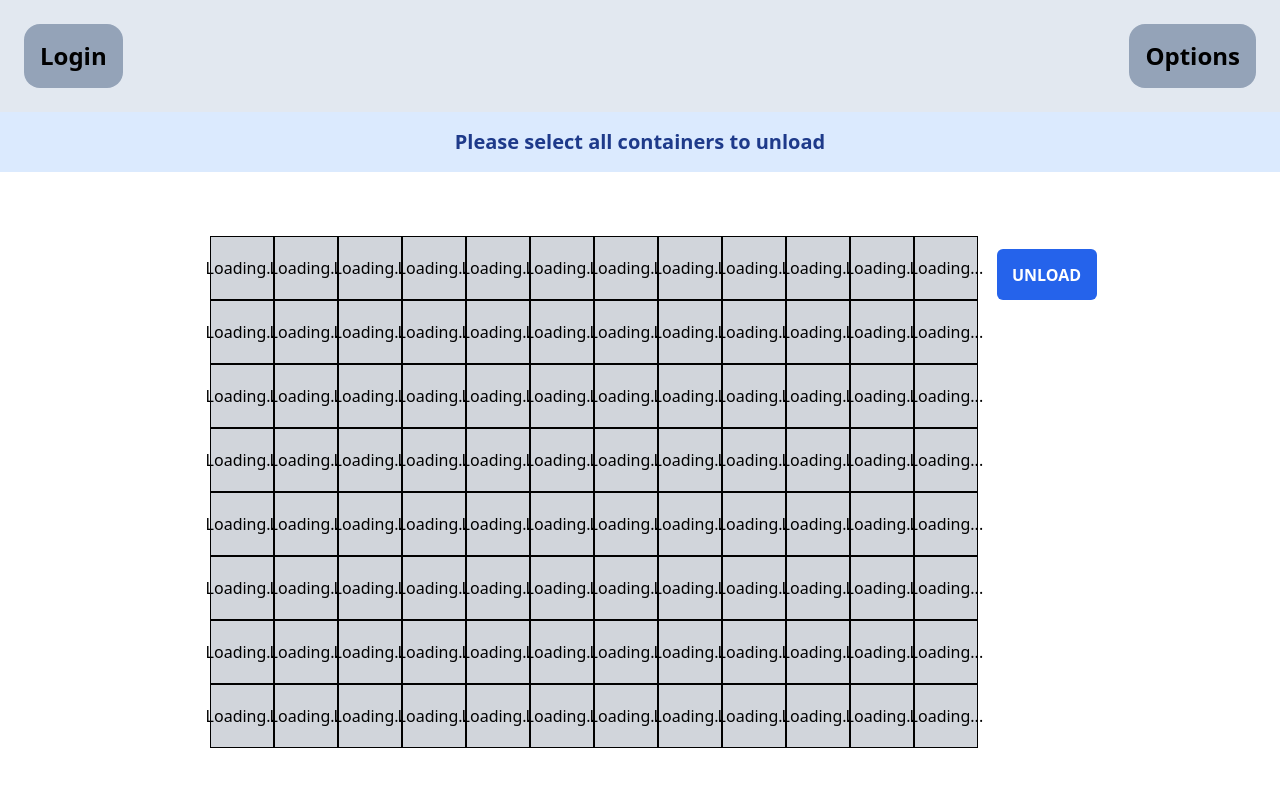
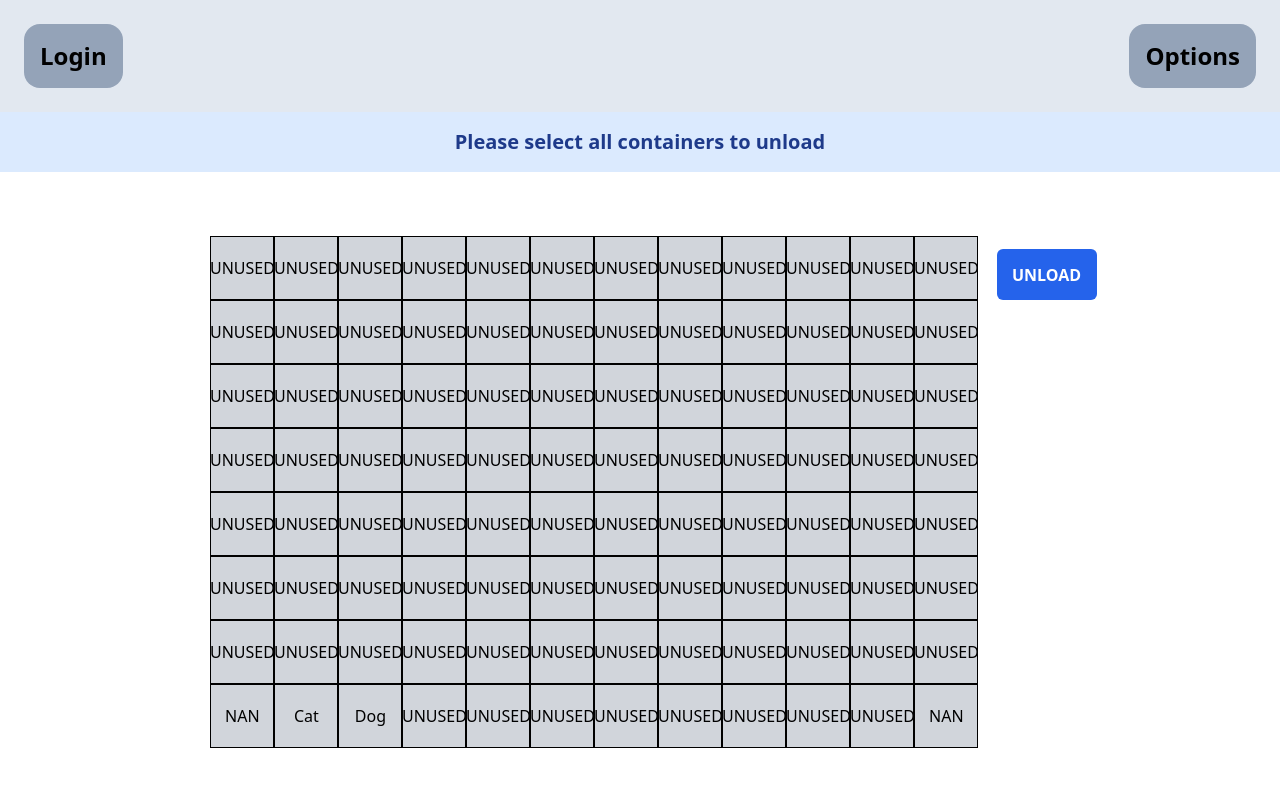
Before and after one commit to FelixMDM/CargoPilot, a Next.js app in the folder client/: page /loadUnload in a window 1280 px wide. Shown: the top 786 px of the page. Built offline with nearby package versions, Linux system fonts and the light colour scheme; no server answers.

Commit message:
update grid to match grid at each step using move prop, next step is to implement coloring

```diff
--- a/client/src/components/containers/containersLoadUnload.tsx
+++ b/client/src/components/containers/containersLoadUnload.tsx
@@ -1,53 +1,38 @@
 "use client";
-import React, { useEffect, useState } from "react";
+import React, { useState, useEffect } from "react";
 import { useSelectedCells } from "../loadUnload/SelectedCellsContext";
 
 interface ContainersProps {
-  selectable?: boolean; }
+  selectable?: boolean;
+  grid: string[][][]; // Array of grids for each move
+  currentMove: number; // Index of the current move
+}
 
-const Containers: React.FC<ContainersProps> = ({ selectable }) => {
-  //const { selectedCells, setSelectedCells } = useSelectedCells();
-  const { selectedCellsId, setSelectedCellsId } = useSelectedCells(); // cell IDs to handle same name selections
-  const [gridNames, setGridNames] = useState<string[][]>([]); //store container names
-  const [loading, setLoading] = useState<boolean>(true);
+const Containers: React.FC<ContainersProps> = ({ selectable, grid, currentMove }) => {
+  const { selectedCellsId, setSelectedCellsId } = useSelectedCells();
+  const [gridNames, setGridNames] = useState<string[][]>([]);
 
-  useEffect(() => { //get grid names from server endpoint
-    const fetchGridNames = async () => {
-      try {
-        const response = await fetch("http://localhost:8080/getGridNames");
-        const data = await response.json();
-
-        console.log("Server Response:", data);
-        if (data.gridNames) {
-          setGridNames(data.gridNames);
-        }
-      } catch (error) {
-        console.error("Error fetching grid names:", error);
-      } finally {
-        setLoading(false);
-      }
-    };
-
-    fetchGridNames();
-  }, []);
+  useEffect(() => {
+    if (grid && grid[currentMove]) {
+      setGridNames(grid[currentMove]); // update the gridNames based on the current move
+    }
+  }, [grid, currentMove]);
 
   const handleCellClick = (row: number, col: number, index: number) => {
     if (!selectable) return;
 
     const cellId = `${index}, (${row}, ${col})`;
-    const cellTitle = gridNames[row]?.[col] || "Loading...";
 
     setSelectedCellsId((prevSelectedIds) => {
       const newSelectedIds = new Set(prevSelectedIds);
       if (prevSelectedIds.has(cellId)) {
         newSelectedIds.delete(cellId);
-      }
-      else {
-        newSelectedIds.add(cellId); // select the cell in the ID set
+      } else {
+        newSelectedIds.add(cellId);
       }
       return newSelectedIds;
     });
-  }
+  };
 
   return (
     <div className="flex flex-col items-center">
@@ -57,28 +42,27 @@ const Containers: React.FC<ContainersProps> = ({ selectable }) => {
           const row = 7 - Math.floor(index / 12);
 
           const cellId = `${index}, (${row}, ${col})`;
-          const cellTitle = gridNames[row]?.[col] || "Loading..."; // Use grid title if available
-          const isSelected = selectedCellsId.has(cellId); // Check selection by ID
+          const cellTitle = gridNames[row]?.[col] || "Loading...";
+          const isSelected = selectedCellsId.has(cellId);
 
           const cellBgColor = selectable
             ? isSelected
-              ? "bg-green-500" // Selected cells are green
-              : "bg-gray-300" // Non-selected cells are gray
-            : "bg-gray-300"; // Default for non-selectable
+              ? "bg-green-500"
+              : "bg-gray-300"
+            : "bg-gray-300";
 
           return (
             <button
               key={index}
               className={`cell m-auto p-2 border border-black ${cellBgColor}`}
               onClick={() => handleCellClick(row, col, index)}
-              disabled={!selectable} // Disable for non-selectable
+              disabled={!selectable}
             >
-              {cellTitle} {/* Display the grid name */}
+              {cellTitle}
             </button>
           );
         })}
       </div>
-      {loading && <p>Loading grid names...</p>} {/* Show loading message */}
     </div>
   );
 };
--- a/client/src/components/loadUnload/Steps.tsx
+++ b/client/src/components/loadUnload/Steps.tsx
@@ -1,12 +1,49 @@
 "use client";
-import React from "react";
+import React, { useState } from "react";
 import Containers from "../containers/containersLoadUnload";
 
 const Steps = () => {
+  const moves = [
+    [
+      ["NAN", "Cat", "Dog", "UNUSED", "UNUSED", "UNUSED", "UNUSED", "UNUSED", "UNUSED", "UNUSED", "UNUSED", "NAN"],
+      ["UNUSED", "UNUSED", "UNUSED", "UNUSED", "UNUSED", "UNUSED", "UNUSED", "UNUSED", "UNUSED", "UNUSED", "UNUSED", "UNUSED"],
+      ["UNUSED", "UNUSED", "UNUSED", "UNUSED", "UNUSED", "UNUSED", "UNUSED", "UNUSED", "UNUSED", "UNUSED", "UNUSED", "UNUSED"],
+      ["UNUSED", "UNUSED", "UNUSED", "UNUSED", "UNUSED", "UNUSED", "UNUSED", "UNUSED", "UNUSED", "UNUSED", "UNUSED", "UNUSED"],
+      ["UNUSED", "UNUSED", "UNUSED", "UNUSED", "UNUSED", "UNUSED", "UNUSED", "UNUSED", "UNUSED", "UNUSED", "UNUSED", "UNUSED"],
+      ["UNUSED", "UNUSED", "UNUSED", "UNUSED", "UNUSED", "UNUSED", "UNUSED", "UNUSED", "UNUSED", "UNUSED", "UNUSED", "UNUSED"],
+      ["UNUSED", "UNUSED", "UNUSED", "UNUSED", "UNUSED", "UNUSED", "UNUSED", "UNUSED", "UNUSED", "UNUSED", "UNUSED", "UNUSED"],
+      ["UNUSED", "UNUSED", "UNUSED", "UNUSED", "UNUSED", "UNUSED", "UNUSED", "UNUSED", "UNUSED", "UNUSED", "UNUSED", "UNUSED"],
+    ],
+    [
+      ["NAN", "Cat", "UNUSED", "UNUSED", "Dog", "UNUSED", "UNUSED", "UNUSED", "UNUSED", "UNUSED", "UNUSED", "NAN"],
+      ["UNUSED", "UNUSED", "UNUSED", "UNUSED", "UNUSED", "UNUSED", "UNUSED", "UNUSED", "UNUSED", "UNUSED", "UNUSED", "UNUSED"],
+      ["UNUSED", "UNUSED", "UNUSED", "UNUSED", "UNUSED", "UNUSED", "UNUSED", "UNUSED", "UNUSED", "UNUSED", "UNUSED", "UNUSED"],
+      ["UNUSED", "UNUSED", "UNUSED", "UNUSED", "UNUSED", "UNUSED", "UNUSED", "UNUSED", "UNUSED", "UNUSED", "UNUSED", "UNUSED"],
+      ["UNUSED", "UNUSED", "UNUSED", "UNUSED", "UNUSED", "UNUSED", "UNUSED", "UNUSED", "UNUSED", "UNUSED", "UNUSED", "UNUSED"],
+      ["UNUSED", "UNUSED", "UNUSED", "UNUSED", "UNUSED", "UNUSED", "UNUSED", "UNUSED", "UNUSED", "UNUSED", "UNUSED", "UNUSED"],
+      ["UNUSED", "UNUSED", "UNUSED", "UNUSED", "UNUSED", "UNUSED", "UNUSED", "UNUSED", "UNUSED", "UNUSED", "UNUSED", "UNUSED"],
+      ["UNUSED", "UNUSED", "UNUSED", "UNUSED", "UNUSED", "UNUSED", "UNUSED", "UNUSED", "UNUSED", "UNUSED", "UNUSED", "UNUSED"],
+    ],
+  ];
+
+  const [currentMove, setCurrentMove] = useState(0);
+
+  const handlePrev = () => {
+    if (currentMove > 0) {
+      setCurrentMove((prevMove) => prevMove - 1);
+    }
+  };
+
+  const handleNext = () => {
+    if (currentMove < moves.length - 1) {
+      setCurrentMove((prevMove) => prevMove + 1);
+    }
+  };
+
   return (
     <div className="flex flex-col items-center">
       <div className="w-full bg-blue-100 text-blue-900 text-center py-4 font-bold text-xl">
-        STEPS:
+        STEPS: {currentMove + 1}/{moves.length}
       </div>
 
       <div className="flex flex-row mt-[5%] justify-evenly">
@@ -14,17 +51,21 @@ const Steps = () => {
           <button
             style={{ width: "100px", marginRight: "47%" }}
             className="w-[100%] h-[10%] mt-[15%] bg-blue-600 rounded-md font-bold text-white"
+            onClick={handlePrev}
+            disabled={currentMove === 0}
           >
             PREV
           </button>
         </div>
 
-        <Containers selectable={false}/>
+        <Containers selectable={false} grid={moves} currentMove={currentMove} />
 
         <div className="flex flex-col w-[10%] space-y-[15%] items-center">
           <button
             style={{ width: "100px", marginLeft: "47%" }}
             className="w-[100%] h-[10%] mt-[15%] bg-blue-600 rounded-md font-bold text-white"
+            onClick={handleNext}
+            disabled={currentMove === moves.length - 1}
           >
             NEXT
           </button>
--- a/client/src/components/loadUnload/Unload.tsx
+++ b/client/src/components/loadUnload/Unload.tsx
@@ -3,7 +3,32 @@ import React, { useState } from "react";
 import Containers from "../containers/containersLoadUnload";
 import { useSelectedCells } from "./SelectedCellsContext";
 
+
 const Unload = ({ nextStepsPage }) => {
+
+  const moves = [
+    [
+      ["NAN", "Cat", "Dog", "UNUSED", "UNUSED", "UNUSED", "UNUSED", "UNUSED", "UNUSED", "UNUSED", "UNUSED", "NAN"],
+      ["UNUSED", "UNUSED", "UNUSED", "UNUSED", "UNUSED", "UNUSED", "UNUSED", "UNUSED", "UNUSED", "UNUSED", "UNUSED", "UNUSED"],
+      ["UNUSED", "UNUSED", "UNUSED", "UNUSED", "UNUSED", "UNUSED", "UNUSED", "UNUSED", "UNUSED", "UNUSED", "UNUSED", "UNUSED"],
+      ["UNUSED", "UNUSED", "UNUSED", "UNUSED", "UNUSED", "UNUSED", "UNUSED", "UNUSED", "UNUSED", "UNUSED", "UNUSED", "UNUSED"],
+      ["UNUSED", "UNUSED", "UNUSED", "UNUSED", "UNUSED", "UNUSED", "UNUSED", "UNUSED", "UNUSED", "UNUSED", "UNUSED", "UNUSED"],
+      ["UNUSED", "UNUSED", "UNUSED", "UNUSED", "UNUSED", "UNUSED", "UNUSED", "UNUSED", "UNUSED", "UNUSED", "UNUSED", "UNUSED"],
+      ["UNUSED", "UNUSED", "UNUSED", "UNUSED", "UNUSED", "UNUSED", "UNUSED", "UNUSED", "UNUSED", "UNUSED", "UNUSED", "UNUSED"],
+      ["UNUSED", "UNUSED", "UNUSED", "UNUSED", "UNUSED", "UNUSED", "UNUSED", "UNUSED", "UNUSED", "UNUSED", "UNUSED", "UNUSED"],
+    ],
+    [
+      ["NAN", "Cat", "UNUSED", "UNUSED", "Dog", "UNUSED", "UNUSED", "UNUSED", "UNUSED", "UNUSED", "UNUSED", "NAN"],
+      ["UNUSED", "UNUSED", "UNUSED", "UNUSED", "UNUSED", "UNUSED", "UNUSED", "UNUSED", "UNUSED", "UNUSED", "UNUSED", "UNUSED"],
+      ["UNUSED", "UNUSED", "UNUSED", "UNUSED", "UNUSED", "UNUSED", "UNUSED", "UNUSED", "UNUSED", "UNUSED", "UNUSED", "UNUSED"],
+      ["UNUSED", "UNUSED", "UNUSED", "UNUSED", "UNUSED", "UNUSED", "UNUSED", "UNUSED", "UNUSED", "UNUSED", "UNUSED", "UNUSED"],
+      ["UNUSED", "UNUSED", "UNUSED", "UNUSED", "UNUSED", "UNUSED", "UNUSED", "UNUSED", "UNUSED", "UNUSED", "UNUSED", "UNUSED"],
+      ["UNUSED", "UNUSED", "UNUSED", "UNUSED", "UNUSED", "UNUSED", "UNUSED", "UNUSED", "UNUSED", "UNUSED", "UNUSED", "UNUSED"],
+      ["UNUSED", "UNUSED", "UNUSED", "UNUSED", "UNUSED", "UNUSED", "UNUSED", "UNUSED", "UNUSED", "UNUSED", "UNUSED", "UNUSED"],
+      ["UNUSED", "UNUSED", "UNUSED", "UNUSED", "UNUSED", "UNUSED", "UNUSED", "UNUSED", "UNUSED", "UNUSED", "UNUSED", "UNUSED"],
+    ],
+  ];
+
   const [unload, setUnload] = useState(false);
   const [numLoad, setNumLoad] = useState<number>(0); // For the number of containers
   const [askNumLoad, setAskNumLoad] = useState(false); // To control visibility of popup
@@ -77,7 +102,7 @@ const Unload = ({ nextStepsPage }) => {
       </div>
 
       <div className="flex flex-row mt-[5%] justify-evenly">
-        <Containers selectable={true} />
+        <Containers selectable={true} grid={moves} currentMove={0} />
         <div className="flex flex-col w-[10%] space-y-[15%] items-center">
           <button
             onClick={handleUnload}
```
